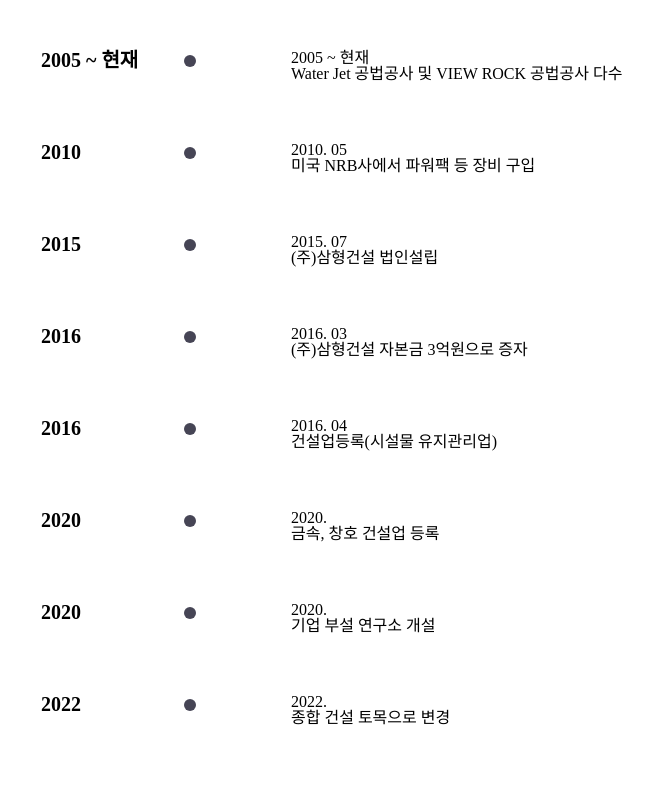
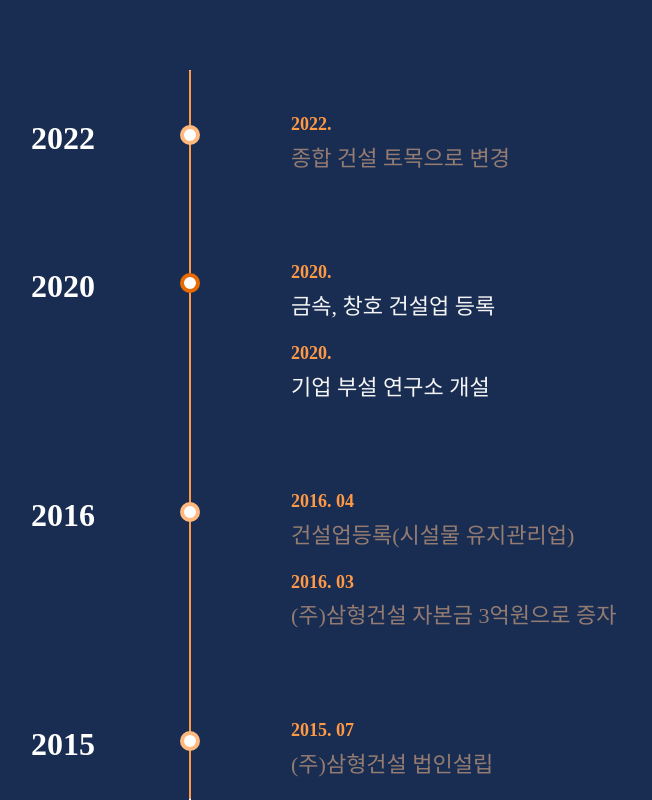
Before and after one commit to Melting-Ground/smwaterjet-web-client, a Next.js app: page /company/history in a window 1280 px wide. Shown: the part 580-1380 px from the top of the page, without its empty margins (131-783 px from the left). Built offline with nearby package versions, Linux system fonts and the light colour scheme.

Commit message:
Feat, Style: company/history 페이지 스크롤에 따른 스타일 적용

```diff
--- a/package.json
+++ b/package.json
@@ -11,6 +11,7 @@
   "dependencies": {
     "@remixicon/react": "^4.2.0",
     "axios": "^1.7.7",
+    "framer-motion": "^11.11.1",
     "next": "14.2.10",
     "react": "^18",
     "react-dom": "^18",
--- a/src/app/(routes)/business/waterjet/page.tsx
+++ b/src/app/(routes)/business/waterjet/page.tsx
@@ -19,9 +19,9 @@ export default function Waterjet() {
           </p>
         </div>
         <h3 className={styles["sub-title"]}>
-          &quot; <em>철근 손상 없이</em> 취약부 제거,
+          <em>철근 손상 없이</em> 취약부 제거,
           <br />
-          <em>환경과 품질을 동시에</em> 잡는 <em>워터젯 공법</em> &quot;
+          <em>환경과 품질을 동시에</em> 잡는 <em>워터젯 공법</em>
         </h3>
         <div className={styles["inner-container"]}>
           <div className={styles["image-content-container"]}>
--- a/src/app/(routes)/company/history/page.module.scss
+++ b/src/app/(routes)/company/history/page.module.scss
@@ -7,7 +7,8 @@
   flex-direction: row;
   justify-content: center;
   width: 100%;
-  padding: 100px 0;
+  padding: 150px 0 300px 0;
+  background-color: $primary;
 
   .history {
     width: 50%;
@@ -17,58 +18,60 @@
     &-line {
       width: 2px;
       height: 80%;
-      // background-color: rgba(
-      //   red($black),
-      //   green($black),
-      //   blue($black),
-      //   0.5
-      // ); // 50% 투명도
-      background-color: $black;
+      background-color: #ff9945;
       border-radius: 100px;
       position: absolute;
-      left: -0px;
     }
 
     li {
       border-left: 2px solid $white;
-      padding: 30px;
+      padding: 40px 30px;
       padding-left: 100px;
       display: flex;
       flex-direction: column;
+      cursor: pointer;
 
-      // &:nth-child(1) {
-      //   border-image: linear-gradient(transparent, $black) 1 100%;
-      // }
-      // &:last-child {
-      //   border-image: linear-gradient($black, transparent) 1 100%;
-      // }
+      @include label;
+      color: $black;
+      // color: $black;
+
+      .period {
+        @include content;
+        font-weight: 700;
+        color: #ff9945;
+      }
+
+      div:nth-child(2) {
+        margin-top: 12px;
+      }
 
       &::after {
+        @include label;
+        font-size: 32px;
+        color: $white;
+        // color: $black;
+        font-weight: 600;
         position: absolute;
-        margin-left: -250px;
-        font-size: 20px;
-        font-weight: 700;
+        margin-left: -260px;
         content: attr(data-year);
       }
 
       &::before {
-        margin-left: -107px;
+        margin-left: -111px;
         position: absolute;
-        margin-top: 5px;
+        margin-top: 15px;
         width: 12px;
         height: 12px;
         content: "";
-        background-color: $black;
+        background-color: $white;
         border-radius: 50%;
+        cursor: pointer;
+        border: 4px solid #ffb87e;
+        border-color: var(--border, #ffb87e);
       }
+    }
+    .selected-year {
+      font-weight: 600;
     }
   }
 }
-
-// .back-pannel {
-//   background-color: blueviolet;
-//   width: 100%;
-//   height: 500px;
-//   z-index: -999;
-//   position: fixed;
-// }
--- a/src/app/(routes)/company/history/page.tsx
+++ b/src/app/(routes)/company/history/page.tsx
@@ -1,72 +1,149 @@
 "use client";
-import React, { useEffect, useState } from "react";
+import React, { useEffect, useRef, useState } from "react";
 import styles from "./page.module.scss";
+import { motion } from "framer-motion";
+
+const historyData = [
+  {
+    year: "2022",
+    events: [{ period: "2022.", description: "종합 건설 토목으로 변경" }],
+  },
+  {
+    year: "2020",
+    events: [
+      { period: "2020.", description: "금속, 창호 건설업 등록" },
+      { period: "2020.", description: "기업 부설 연구소 개설" },
+    ],
+  },
+  {
+    year: "2016",
+    events: [
+      { period: "2016. 04", description: "건설업등록(시설물 유지관리업)" },
+      {
+        period: "2016. 03",
+        description: "(주)삼형건설 자본금 3억원으로 증자",
+      },
+    ],
+  },
+  {
+    year: "2015",
+    events: [{ period: "2015. 07", description: "(주)삼형건설 법인설립" }],
+  },
+  {
+    year: "2010",
+    events: [
+      {
+        period: "2010. 05",
+        description: "미국 NRB사에서 파워팩 등 장비 구입",
+      },
+    ],
+  },
+  {
+    year: "2005",
+    events: [
+      {
+        period: "2005 ~ 현재",
+        description: "Water Jet 공법공사 및 VIEW ROCK 공법공사 다수",
+      },
+    ],
+  },
+];
+
 export default function History() {
   const [boxHeight, setBoxHeight] = useState<number>(0);
+  const [currentYear, setCurrentYear] = useState<string | null>(null);
+  const yearRefs = useRef<{ [key: string]: HTMLLIElement | null }>({});
+  const containerRef = useRef<HTMLDivElement>(null);
 
   useEffect(() => {
     const handleScroll = () => {
-      const scrollPosition = window.scrollY;
-      const documentHeight = document.documentElement.scrollHeight;
+      if (!containerRef.current) return;
+
+      const containerRect = containerRef.current.getBoundingClientRect();
+      const containerTop = containerRect.top;
+      const containerHeight = containerRect.height;
       const windowHeight = window.innerHeight;
 
-      const scrollRatio = scrollPosition / (documentHeight - windowHeight);
+      // 스크롤 퍼센트
+      const scrollProgress = Math.max(
+        0,
+        Math.min(1, -containerTop / (containerHeight - windowHeight))
+      );
+      const newHeight = scrollProgress * 100;
+      setBoxHeight(newHeight);
 
-      const newHeight = scrollRatio * 100;
-      setBoxHeight(newHeight);
+      // 현재 스크롤 위치에 해당하는 li
+      const threshold = windowHeight / 3; // 화면 1/3 지점을 기준으로 설정
+      let closestYear: string | null = null;
+      let closestDistance = Infinity;
+
+      Object.entries(yearRefs.current).forEach(([year, li]) => {
+        if (!li) return;
+        const rect = li.getBoundingClientRect();
+        const distance = Math.abs(rect.top - threshold);
+        if (distance < closestDistance) {
+          closestDistance = distance;
+          closestYear = year;
+        }
+      });
+
+      if (closestYear !== currentYear) {
+        setCurrentYear(closestYear);
+      }
     };
 
     window.addEventListener("scroll", handleScroll);
+    handleScroll();
 
     return () => {
       window.removeEventListener("scroll", handleScroll);
     };
-  }, []);
+  }, [currentYear]);
+
+  useEffect(() => {
+    Object.entries(yearRefs.current).forEach(([year, li]) => {
+      if (li) {
+        if (year === currentYear) {
+          li.style.setProperty("--border", "#e86a02");
+          li.style.color = "#f5f5f5";
+        } else {
+          li.style.setProperty("--border", "");
+          li.style.color = "#947C72";
+        }
+      }
+    });
+  }, [currentYear]);
 
   return (
-    <>
-      <div className={styles.container}>
+    <div className={styles.container} ref={containerRef}>
       <ol className={styles.history}>
-          <div
+        <motion.div
           id="box"
           className={styles["history-line"]}
           style={{ height: `${boxHeight}%` }}
+          initial={{ height: 0 }}
+          animate={{ height: `${boxHeight}%` }}
+          transition={{ duration: 0.3 }}
         />
-
-          <li data-year="2005 ~ 현재">
-            <p>2005 ~ 현재</p>
-            <p>Water Jet 공법공사 및 VIEW ROCK 공법공사 다수</p>
+        {historyData.map((item, index) => (
+          <li
+            key={index}
+            data-year={item.year}
+            ref={(el) => {
+              if (el) {
+                yearRefs.current[item.year] = el;
+              }
+            }}
+          >
+            {item.events.map((event, idx) => (
+              <div key={idx}>
+                <p className={styles.period}>{event.period}</p>
+                <p>{event.description}</p>
+              </div>
+            ))}
           </li>
-          <li data-year="2010">
-            <p>2010. 05</p>
-            <p>미국 NRB사에서 파워팩 등 장비 구입</p>
-          </li>
-          <li data-year="2015">
-            <p>2015. 07</p>
-            <p>(주)삼형건설 법인설립</p>
-          </li>
-          <li data-year="2016">
-            <p>2016. 03</p>
-            <p>(주)삼형건설 자본금 3억원으로 증자</p>
-          </li>
-          <li data-year="2016">
-            <p>2016. 04</p>
-            <p>건설업등록(시설물 유지관리업)</p>
-          </li>
-          <li data-year="2020">
-            <p>2020. </p>
-            <p>금속, 창호 건설업 등록</p>
-          </li>
-          <li data-year="2020">
-            <p>2020. </p>
-            <p>기업 부설 연구소 개설</p>
-          </li>
-          <li data-year="2022">
-            <p>2022. </p>
-            <p>종합 건설 토목으로 변경</p>
-          </li>
+        ))}
       </ol>
     </div>
-    </>
   );
 }
--- a/src/app/_components/Banner/Banner.tsx
+++ b/src/app/_components/Banner/Banner.tsx
@@ -21,7 +21,7 @@ export default function Banner() {
   const segment = pathname.split("/")[1]; // path 대분류
 
   return (
-    <div key={pathname} className={styles.banner}>
+    <div key={pathname} className={styles.banner} id="banner">
       <div className={`${styles.background} ${styles[segment]}`}>
         <h2>{label}</h2>
       </div>
```
Also changed, not shown: 1 other file (tests, documents, lock files or other folders). Lines whose indentation alone changed are shown as unchanged.
